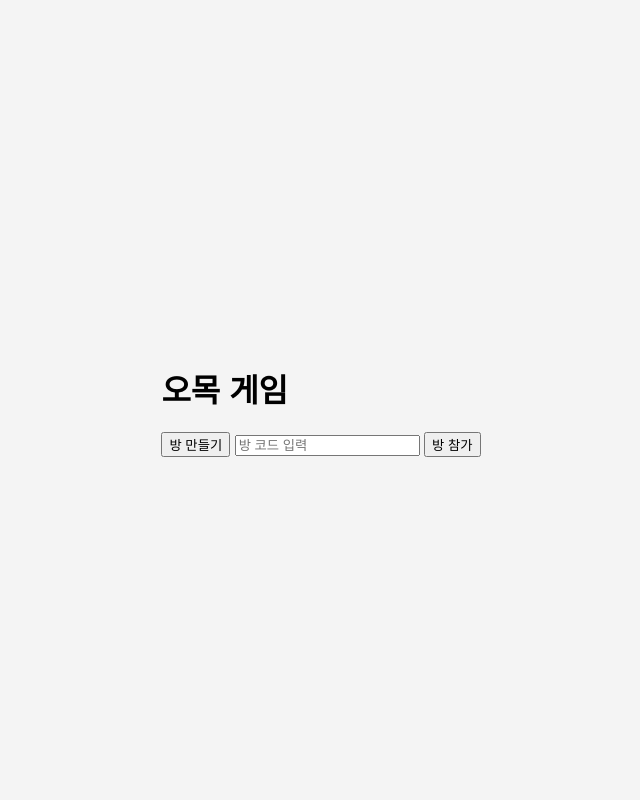
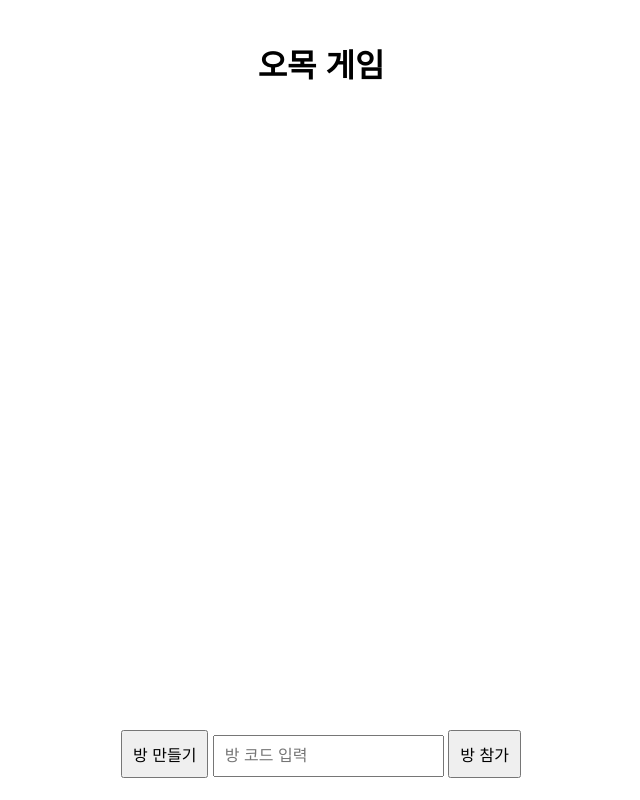
Before and after one commit to sihoo67/solid-spoon, a plain HTML site: page public/index.html in a window 1280 px wide. Shown: the whole page, without its empty margins (319-959 px from the left). Drawn offline with Linux system fonts and the light colour scheme.

Commit message:
Update style.css

```diff
--- a/public/style.css
+++ b/public/style.css
@@ -1,21 +1,44 @@
-body {
-    font-family: Arial, sans-serif;
-    display: flex;
-    justify-content: center;
-    align-items: center;
-    height: 100vh;
-    margin: 0;
-    background-color: #f4f4f4;
+* {
+  margin: 0;
+  padding: 0;
+  box-sizing: border-box;
 }
 
-.game-container {
-    text-align: center;
+body {
+  font-family: Arial, sans-serif;
+  text-align: center;
+  padding: 20px;
 }
 
-canvas {
-    border: 2px solid #333;
+#game-container {
+  display: inline-block;
+  text-align: center;
+  margin-top: 20px;
 }
 
-.controls {
-    margin-top: 20px;
+#board {
+  display: grid;
+  grid-template-columns: repeat(15, 40px);
+  grid-template-rows: repeat(15, 40px);
+  gap: 1px;
+  margin-top: 20px;
 }
+
+.board-cell {
+  width: 40px;
+  height: 40px;
+  background-color: #f0f0f0;
+  border: 1px solid #ccc;
+  cursor: pointer;
+  transition: background-color 0.2s;
+}
+
+.board-cell:hover {
+  background-color: #d1e7dd;
+}
+
+button, input {
+  margin-top: 10px;
+  padding: 10px;
+  font-size: 16px;
+}
```
